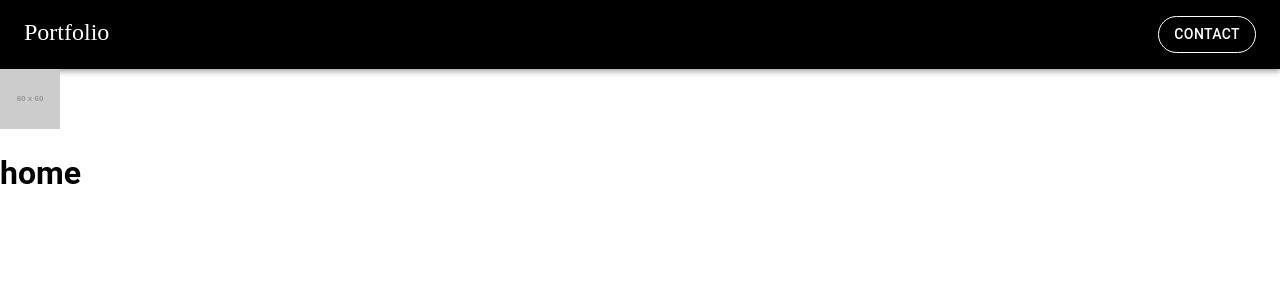
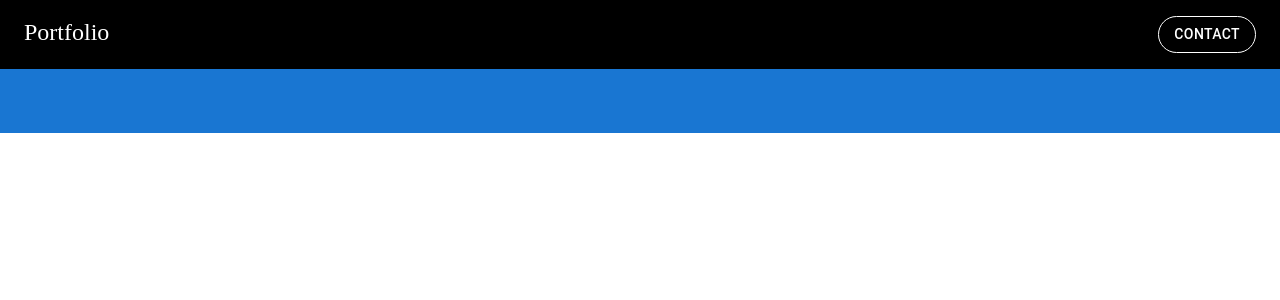
Before and after one commit to ali-shahshank/codespaces-react, a React (Vite) app: page / in a window 1280 px wide. Shown: the top 300 px of the page. Built offline with nearby package versions, Linux system fonts and the light colour scheme.

Commit message:
Minor / Update dependencies and styles

```diff
--- a/package.json
+++ b/package.json
@@ -10,6 +10,7 @@
     "@fontsource/roboto": "^5.2.10",
     "@mui/icons-material": "^7.3.8",
     "@mui/material": "^7.3.8",
+    "@tailwindcss/vite": "^4.2.1",
     "@testing-library/jest-dom": "^5.16.5",
     "@testing-library/react": "^13.4.0",
     "@testing-library/user-event": "^14.4.3",
@@ -17,6 +18,7 @@
     "react-dom": "^18.2.0",
     "react-router": "^7.13.1",
     "react-router-dom": "^7.13.1",
+    "tailwindcss": "^4.2.1",
     "web-vitals": "^3.1.0"
   },
   "overrides": {
--- a/src/index.css
+++ b/src/index.css
@@ -1,5 +1,4 @@
-
-
+@import "tailwindcss";
 
 body {
   margin: 0px;
--- a/src/pages/Home.jsx
+++ b/src/pages/Home.jsx
@@ -1,16 +1,14 @@
-import React from 'react'
+import React from 'react';
 import Nav from '../components/Nav';
+import Box from '@mui/material/Box';
 
 const Home = () => {
-
-
-    return (
+  return (
     <>
-    <Nav/>
-    <img src="https://via.placeholder.com/60" alt="Placeholder" />
-    <h1>home</h1>
+      <Nav />
+      <Box sx={{ px: 3, py: 4, backgroundColor: 'primary.main' }}></Box>
     </>
-    )
-}
+  );
+};
 
 export default Home;
--- a/vite.config.js
+++ b/vite.config.js
@@ -1,9 +1,10 @@
 import { defineConfig } from "vite";
 import react from "@vitejs/plugin-react";
+import tailwindcss from '@tailwindcss/vite'
 
 // https://vitejs.dev/config/
 export default defineConfig({
-  plugins: [react()],
+  plugins: [react(),tailwindcss()],
   test: {
     globals: true,
     environment: 'jsdom',
```
Also changed, not shown: 1 other file (tests, documents, lock files or other folders).
